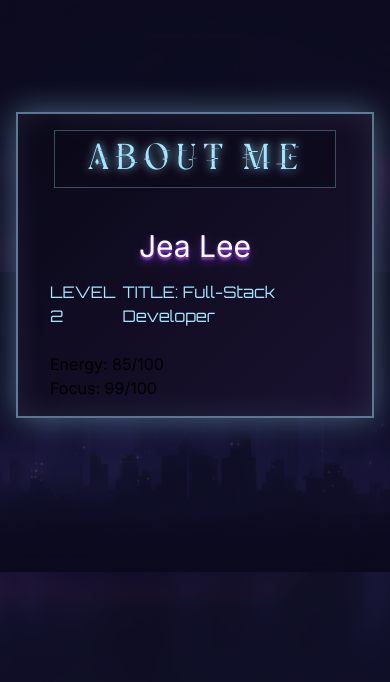
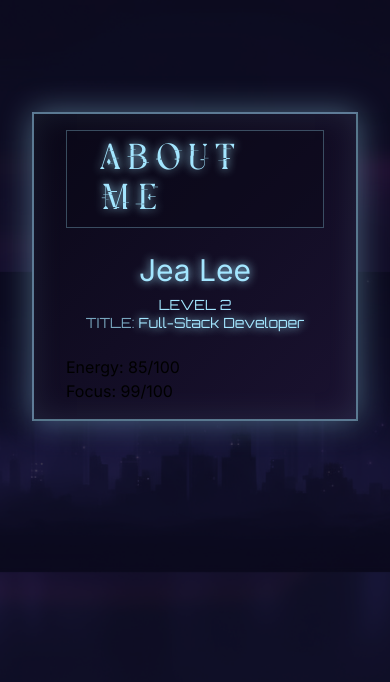
Before and after one commit to jealee44/jea-portfolio, a React (Vite) app: page / in a window 390 px wide. Shown: the top 682 px of the page. Built offline with nearby package versions, Linux system fonts and the light colour scheme.

Commit message:
adding responsive design and finishing up statsbar

```diff
--- a/src/app.css
+++ b/src/app.css
@@ -18,17 +18,19 @@
 
 
 
-  --color-solo-dark: #0a0818;
-  --color-solo-medium: #1a1230;
-  --color-solo-light: #2a1f4a;
-  --color-solo-purple: #9333ea;
-  --color-solo-purple-light: #a855f7;
-  --color-solo-cyan: #00d4ff;
-  --color-solo-blue: #0099ff;
-  --color-solo-gold: #ffa500;
+  --color-dark: #0a0818;
+  --color-medium: #1a1230;
+  --color-light: #2a1f4a;
+  --color-purple: #9333ea;
+  --color-purple-light: #a855f7;
+  --color-cyan: #00d4ff;
+  --color-blue: #0099ff;
+  --color-gold: #ffa500;
+  --color-gold-light: #ffcc00;
   --color-cyan-light: #a3e6ff;
 
-  --panel-gradient: linear-gradient(135deg, var(--color-solo-dark), var(--color-solo-medium));
+
+  --panel-gradient: linear-gradient(135deg, var(--color-dark), var(--color-medium));
   --panel-shadow: 0 0 30px rgba(163,230,255,.40), inset 0 0 30px rgba(163,230,255,.10);
 
 }
--- /dev/null
+++ b/src/components/StatusWindow/StatBar.tsx
@@ -0,0 +1,8 @@
+import {motion} from  'motion/react';
+
+export interface StatBarProps {
+    label: string;
+    current: number;
+    max: number;
+    color?: 'cyan' | 'purple' | 'gold';
+}
--- a/src/components/StatusWindow/StatusWindow.tsx
+++ b/src/components/StatusWindow/StatusWindow.tsx
@@ -1,6 +1,12 @@
 import {motion, type Variants} from 'motion/react'
 
 const StatusWindow = () => {
+    type Stats = {
+    name: string;
+    level: number;
+    class: string;
+}
+
     const stats = {
         name: "Jea Lee",
         level: 2,
@@ -33,20 +39,27 @@ const StatusWindow = () => {
         variants={variants}
         initial="hidden"
         animate="visible"
-        className="max-w-xl mx-auto mt-20"
+        className="w-full max-w-xl lg:max-w-3xl xl:max-w-4xl mx-auto mt-20 px-4"
         >
         <div className="[background:var(--panel-gradient)] [box-shadow:var(--panel-shadow)] border-2 border-cyan-light/50 backdrop-blur-md rounded-none px-8 py-4">
             <div className="flex justify-center">
-            <div className="border border-cyan-light/30 bg-solo-dark/50 px-8 py-2 mb-6 inline-block">
+            <div className="border border-cyan-light/30 bg-dark/50 px-8 py-2 mb-6 inline-block">
                 <span className="text-4xl uppercase tracking-wider text-cyan-light font-family-heading [text-shadow:0_0_10px_var(--color-cyan-light)]">
                 About Me
                 </span>
             </div>
         </div>
-        <h1 className="text-3xl font-family-body text-white text-center my-4 text-shadow-lg text-shadow-purple-500/50">{stats.name}</h1>
-        <div className="mb-6 flex justify-evenly text-2x1 text-cyan-light font-family-game">
-            <span>LEVEL {stats.level}</span>
-            <span>TITLE: {stats.class}</span>
+        <div className="mb-6 flex flex-col md:flex-row md:justify-around md:items-center gap-2">
+
+        <h1 className=" text-3xl md:text-4xl  font-family-body text-center md:text-left
+      text-cyan-light [text-shadow:0_0_10px_var(--color-cyan-light)]">{stats.name}</h1>
+
+        <div className="text-cyan-light font-family-game text-sm md:text-left text-center">
+            <div className="leading-tight">LEVEL {stats.level}</div>
+            <div className="leading-tight">
+                <span className="opacity-70">TITLE:</span>{' '}
+                <span className="[text-shadow:0_0_10px_var(--color-cyan-light)]">{stats.class}</span></div>
+        </div>
         </div>
         <p>Energy: {stats.energy.current}/{stats.energy.max}</p>
         <p>Focus: {stats.focus.current}/{stats.focus.max}</p>
--- a/src/types/index.ts
+++ /dev/null
@@ -1,5 +0,0 @@
-export interface Stats {
-    name: string;
-    level: number;
-    class: string;
-}
```
